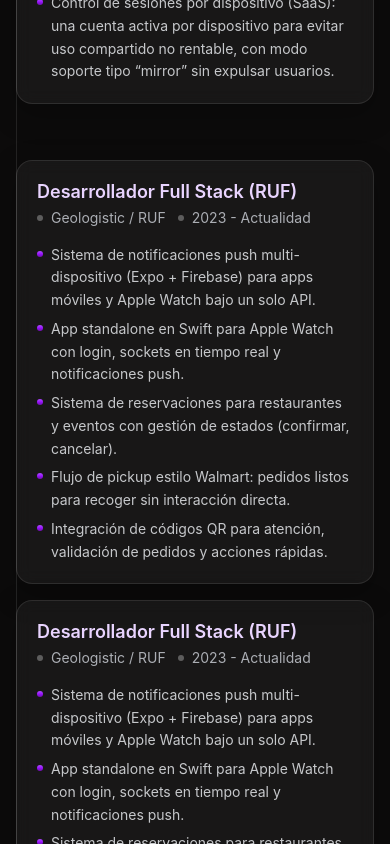
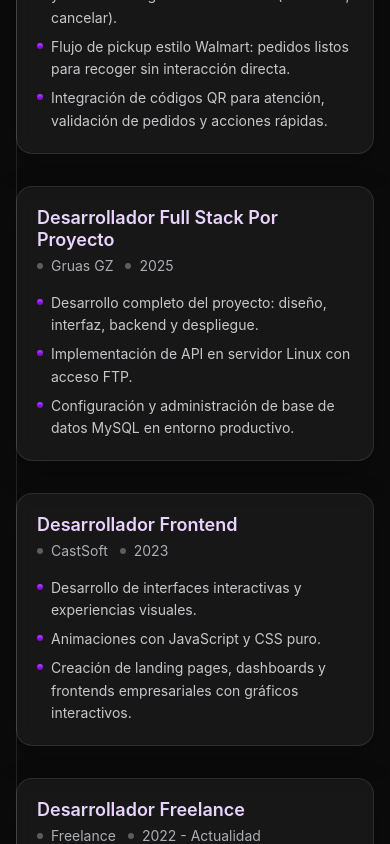
Before and after one commit to JesusM15/portafoliov2, a React (Vite) app: page / in a window 390 px wide. Shown: the part 3760-4604 px from the top of the page. Built offline with nearby package versions, Linux system fonts and the light colour scheme.

Commit message:
fix: hot fix bug double cards

```diff
--- a/src/components/ExperienceSection.jsx
+++ b/src/components/ExperienceSection.jsx
@@ -234,7 +234,7 @@ export default function ExperienceSection() {
                   </div>
 
                   {/* Layout: 2 columnas desktop / 1 columna mobile */}
-                  <div className="grid md:grid-cols-2 gap-6 md:gap-10 items-start">
+                  <div className="md:grid md:grid-cols-2 gap-6 md:gap-10 items-start hidden">
                     {/* Columna izquierda */}
                     <div className={isLeft ? "md:pr-10" : "md:pr-10 md:opacity-0 md:pointer-events-none"}>
                       {isLeft && <ExperienceCard item={item} align="right" />}
```
